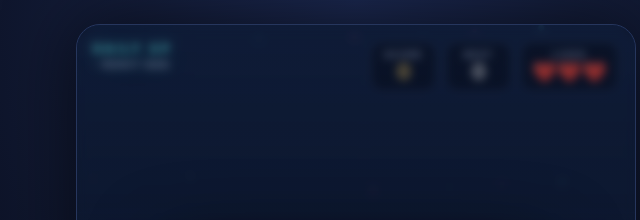
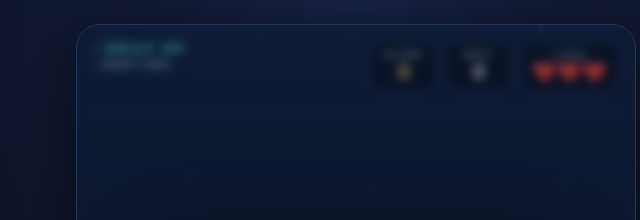
Before and after one commit to dailyxp-ux/Daily-xp-game, a plain HTML site: page index.html in a window 1280 px wide. Shown: the top 220 px of the page, 284-924 px from the left. Drawn offline with Linux system fonts and the light colour scheme.

Commit message:
Update index.html
Added dot in front of Daily XP

```diff
--- a/index.html
+++ b/index.html
@@ -40,7 +40,7 @@ button{border:0;cursor:pointer;font:inherit}
 <main id="game" aria-label="Daily XP Fruit Slicer game">
  <canvas id="canvas"></canvas>
  <div class="hud">
-  <div class="brand">DAILY XP<span>- ROHIT DAS</span></div>
+  <div class="brand">• DAILY XP<span>- ROHIT DAS</span></div>
   <div class="stats">
    <div class="stat"><small>SCORE</small><b id="score">0</b></div>
    <div class="stat"><small>BEST</small><b id="best">0</b></div>
```
